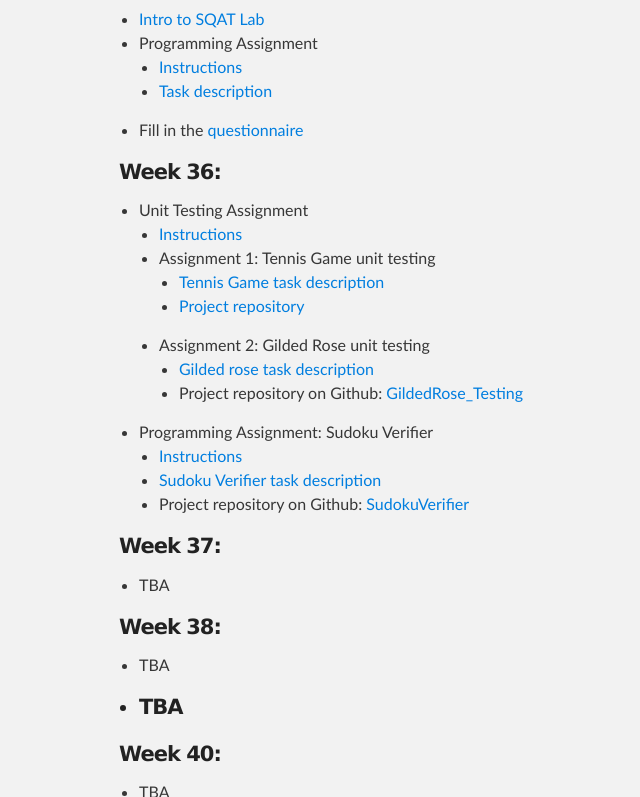
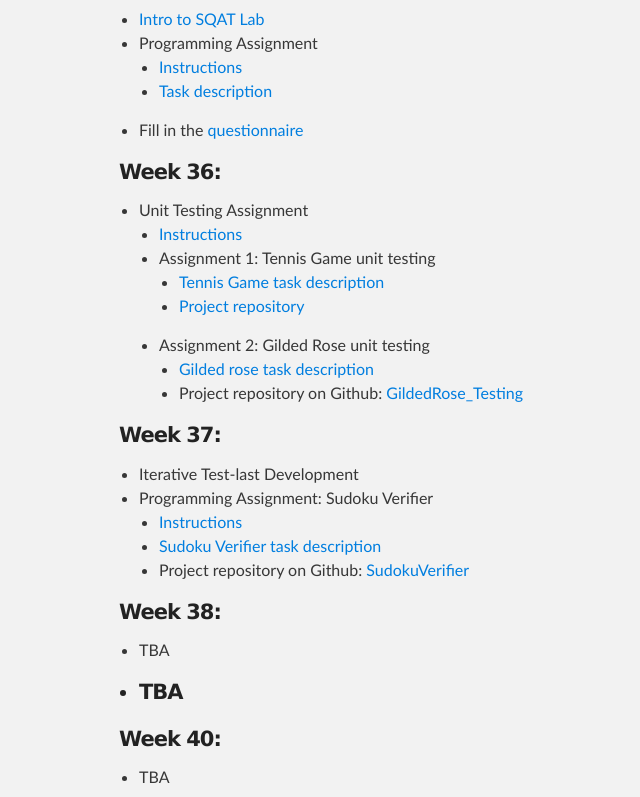
Before and after one commit to UniOULU-TOL/SQATLab, a plain HTML site: page index.html in a window 1280 px wide. Shown: the part 374-1171 px from the top of the page, without its empty margins (201-841 px from the left). Drawn offline with Linux system fonts and the light colour scheme.

Commit message:
Week 3 added

```diff
--- a/index.html
+++ b/index.html
@@ -62,6 +62,15 @@
 </ul>
 
 </ul>
+
+
+</ul>
+
+<h4>
+<a id="session-3" class="anchor" href="#session-3" aria-hidden="true"><span class="octicon octicon-link"></span></a>Week 37:</h4>
+
+<ul>
+<li> Iterative Test-last Development </li>
 <li>Programming Assignment: Sudoku Verifier</li>
 <ul>
 
@@ -69,14 +78,6 @@
 <li> <a href="./tasks/sudoku.pdf" target="blank">Sudoku Verifier task description</a></li>
 <li> Project repository on Github: <a href="https://github.com/SQATLab2016/SudokuVerifier" target="blank">SudokuVerifier </a> </li>
 </ul>
-
-</ul>
-
-<h4>
-<a id="session-3" class="anchor" href="#session-3" aria-hidden="true"><span class="octicon octicon-link"></span></a>Week 37:</h4>
-
-<ul>
-<li> TBA </li>
 </ul>
 
 <h4>
```
